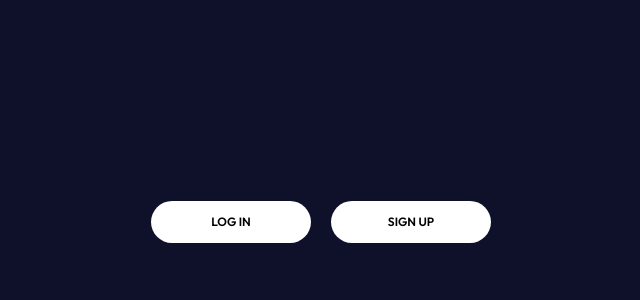
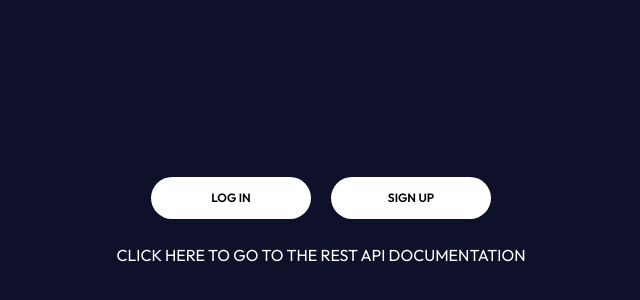
Before and after one commit to shivam-puri/user-reg-frontend, a React (Vite) app: page / in a window 1280 px wide. Shown: the part 190-490 px from the top of the page, without its empty margins (319-959 px from the left). Built offline with nearby package versions, Linux system fonts and the light colour scheme; no server answers; a web font is replaced by a local one.

Commit message:
docs link added

```diff
--- a/src/pages/Landing.jsx
+++ b/src/pages/Landing.jsx
@@ -4,10 +4,13 @@ import { Link } from 'react-router-dom'
 function Landing() {
 
     return (
-        <div className='flex w-full min-h-screen bg-secondary items-center justify-center' >
-            <Link to='/login' className='mt-6 flex items-center justify-center rounded-custom bg-white text-black p-3 w-40 text-xs font-semibold mr-5'>LOG IN</Link>
-            <Link to='/signup' className='mt-6 flex items-center justify-center rounded-custom bg-white text-black p-3 w-40 text-xs font-semibold '>SIGN UP</Link>
-
+        <div className='flex w-full flex-col min-h-screen bg-secondary items-center justify-center' >
+            <div className='flex w-full justify-center' >
+                <Link to='/login' className='mt-6 flex items-center justify-center rounded-custom bg-white text-black p-3 w-40 text-xs font-semibold mr-5'>LOG IN</Link>
+                <Link to='/signup' className='mt-6 flex items-center justify-center rounded-custom bg-white text-black p-3 w-40 text-xs font-semibold '>SIGN UP</Link>
+            </div>
+            <br />
+            <a href="https://github.com/shivam-puri/user-reg-backend/tree/main?tab=readme-ov-file#api-documentation" target="_blank" rel="noopener noreferrer">CLICK HERE TO GO TO THE REST API DOCUMENTATION</a>
         </div>
     )
 }
```
